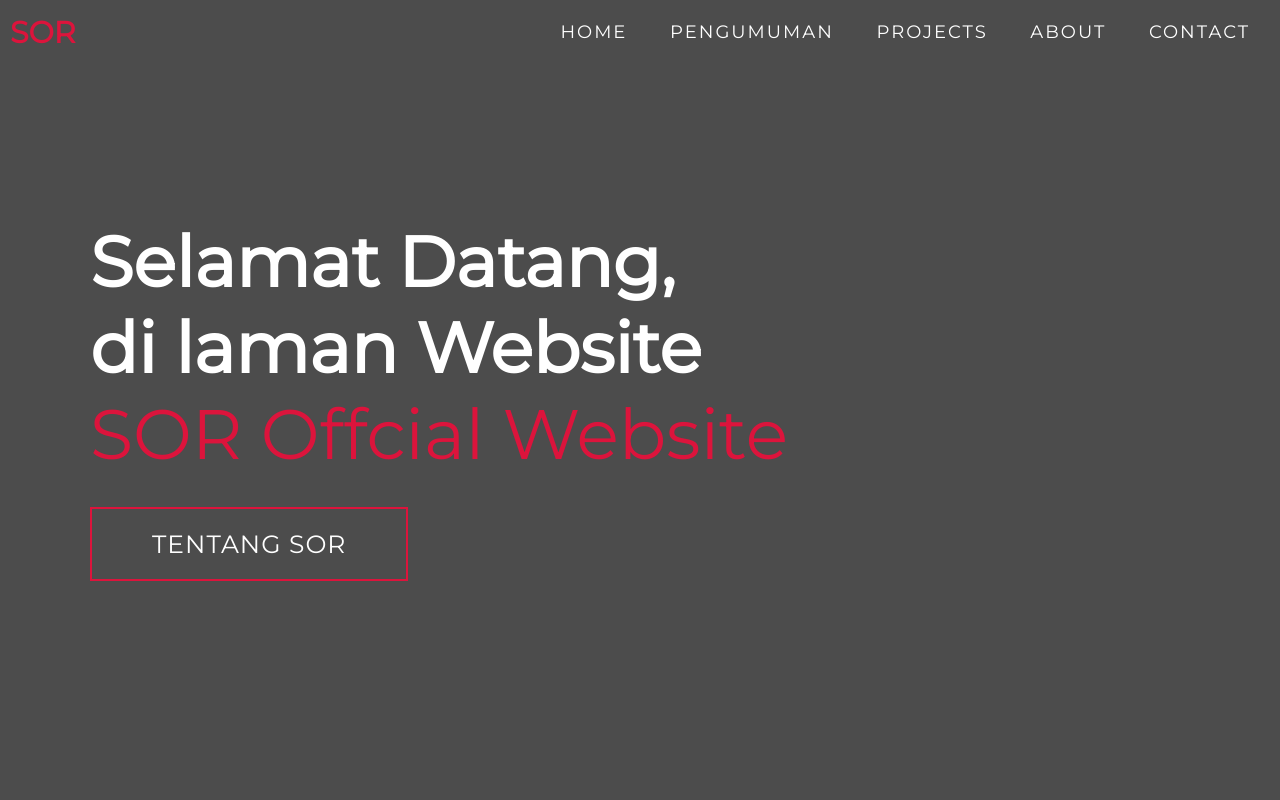
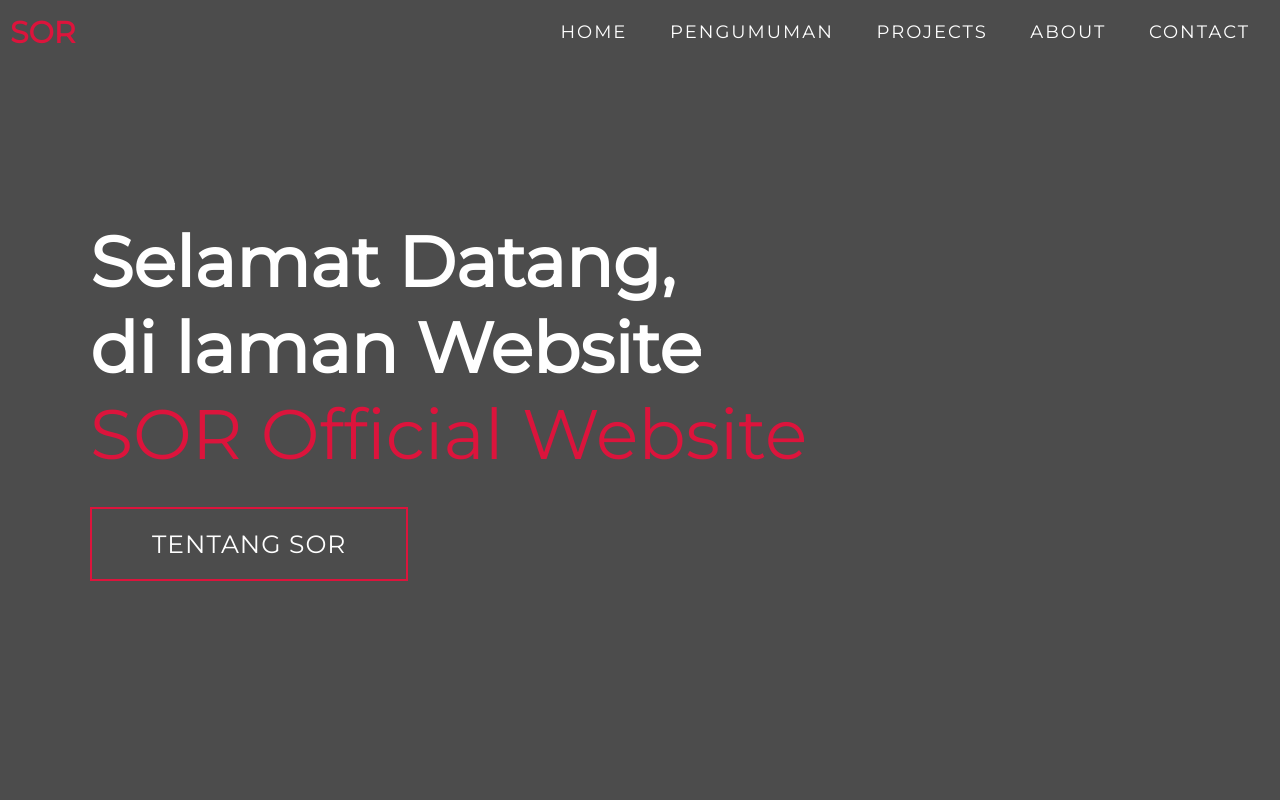
Before and after one commit to RifqiAdli/specialoperationregiment, a plain HTML site: page index.html in a window 1280 px wide. Shown: the top 800 px of the page. Drawn offline with Linux system fonts and the light colour scheme.

Commit message:
Update index.html

```diff
--- a/index.html
+++ b/index.html
@@ -34,7 +34,7 @@
     <div>
      <h1>Selamat Datang, <span></span></h1>
      <h1>di laman Website<span></span></h1>
-     <h1>SOR Offcial Website <span></span></h1> <a href="#about" type="button" class="cta">Tentang SOR</a>
+     <h1>SOR Official Website <span></span></h1> <a href="#about" type="button" class="cta">Tentang SOR</a>
     </div>
    </div>
   </section> <!-- End Hero Section  --> <!-- Service Section -->
```
